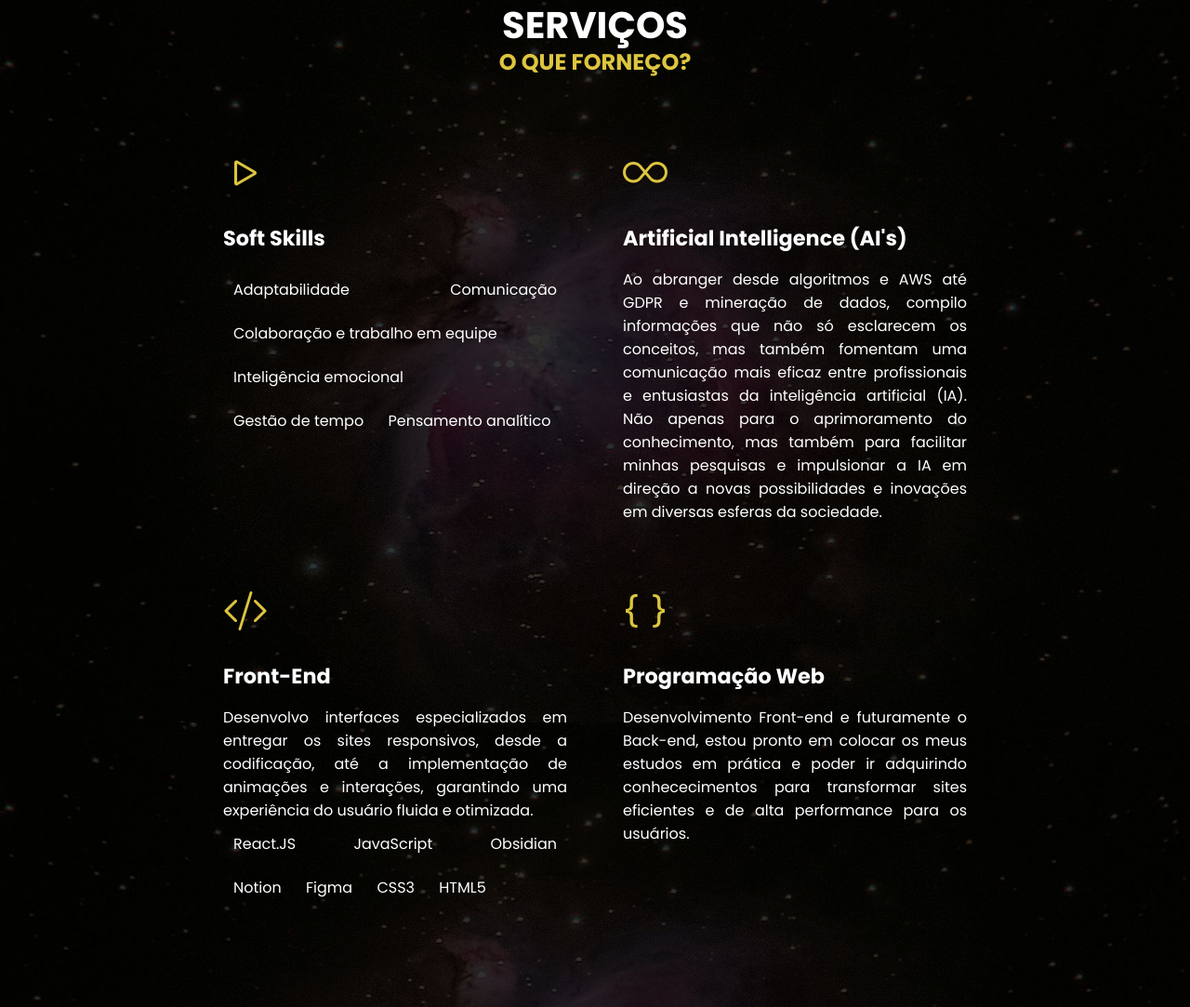
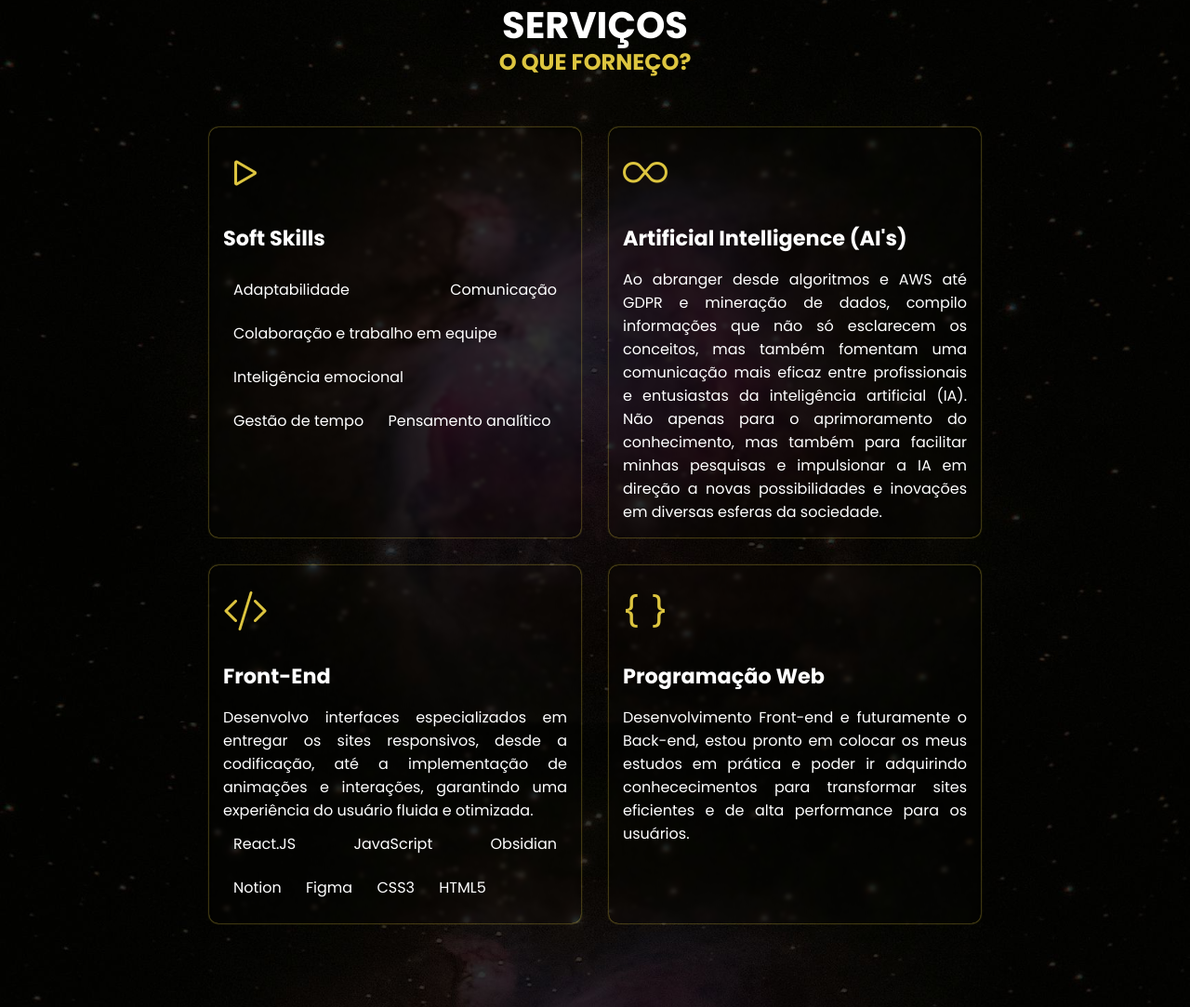
Before and after one commit to DiogoSilas/diogo-silas-portfolio, a PHP site: page / in a window 1280 px wide. Shown: the part 823-1906 px from the top of the page at 93% size. Run offline with PHP 8.4, Linux system fonts and the light colour scheme.

Commit message:
Estilo dos cartões alterado.

```diff
--- a/src/css/sections/skills.css
+++ b/src/css/sections/skills.css
@@ -14,11 +14,11 @@ section.skills .skill {
     border-radius: 10px;
     cursor: pointer;
     transition: .3s ease-in-out;
+    box-shadow: 0px 0px 2px #ddc53f;
+    backdrop-filter: blur(2px);
 }
 
 section.skills .skill:hover {
-    box-shadow: 0px 0px 2px #ddc53f;
-    backdrop-filter: blur(2px);
     transform: scale(1.02);
 }
 
```
